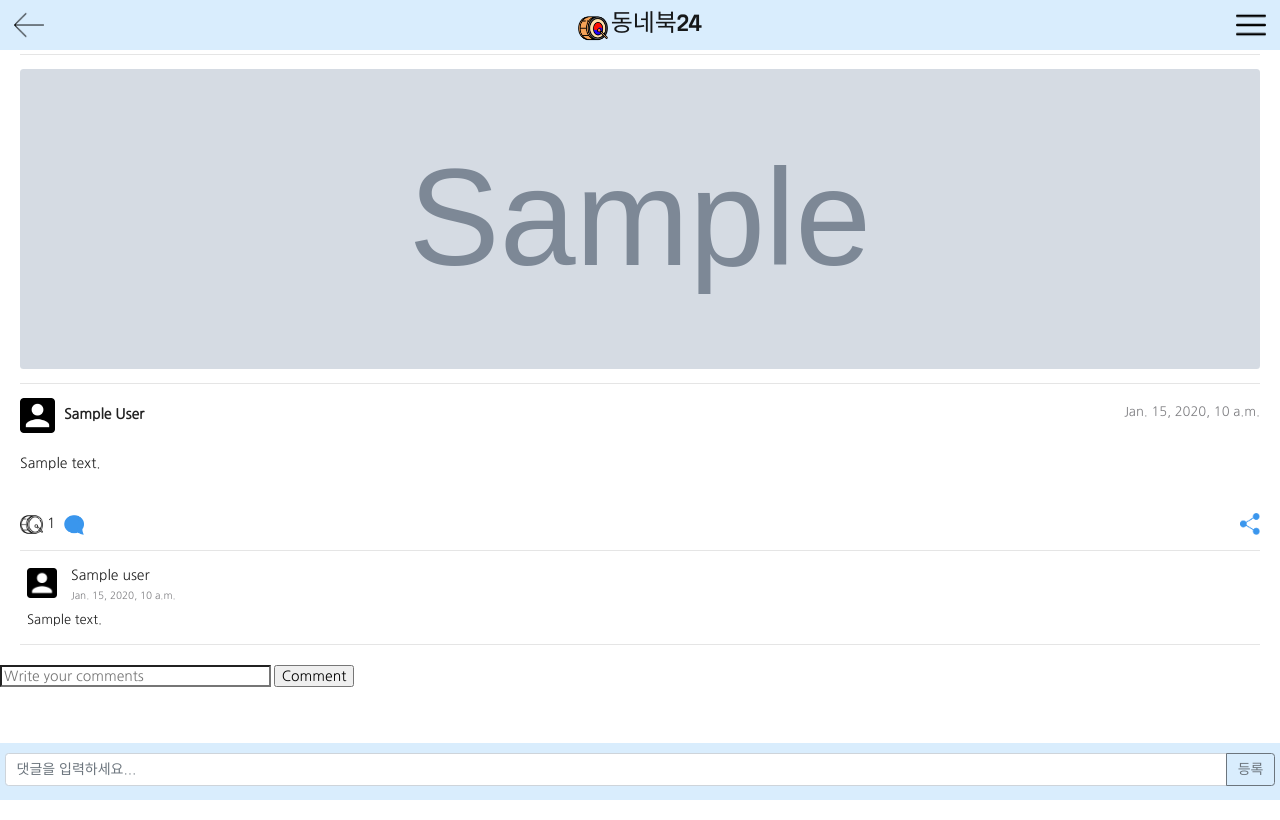
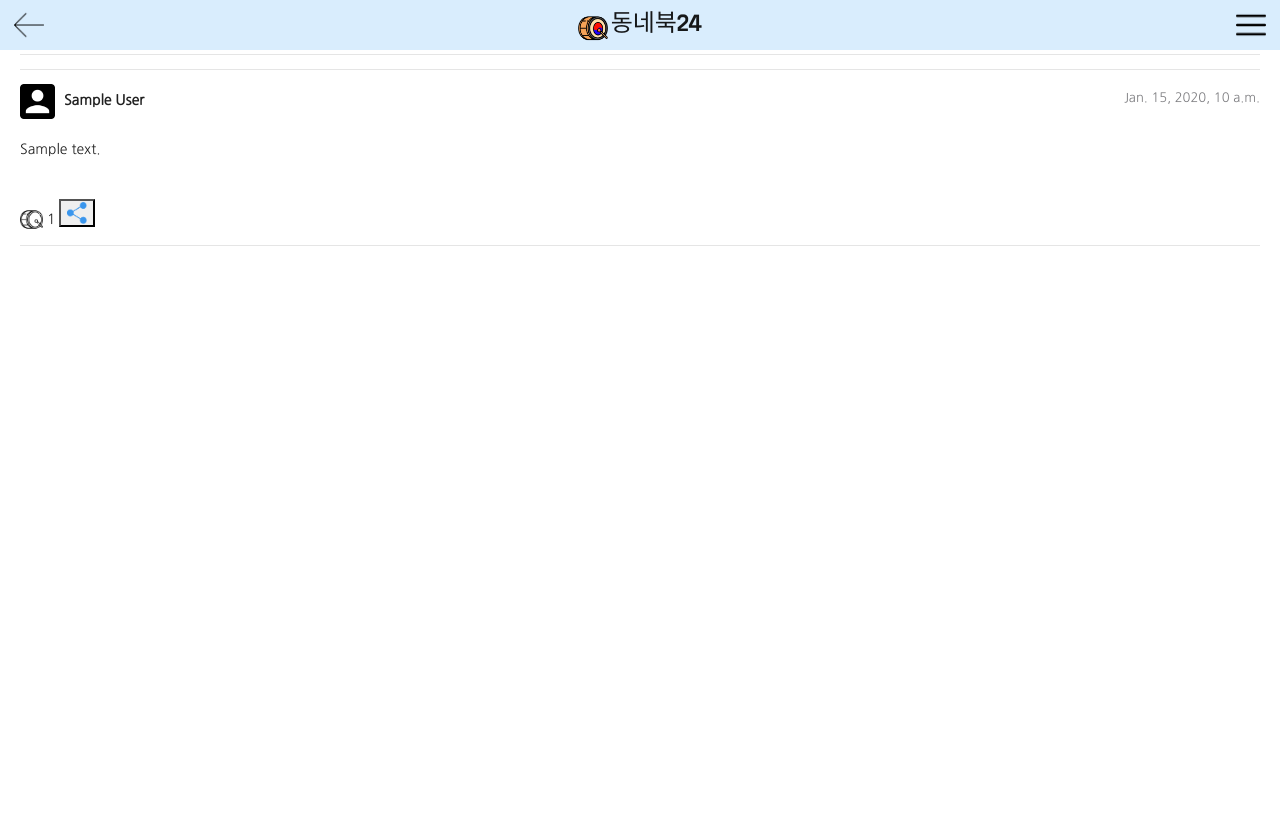
Before and after one commit to seleuchel/dongnebug24, a Django app: template dongnebug/templates/content.html in a window 1280 px wide. Run offline with Django 3.2, Linux system fonts and the light colour scheme; the template is opened without the code that fills it: most values are stand-ins (such as "Sample title", 1, 10 or a date in 2020); grey boxes marked "Sample" are stand-in pictures; some libraries are stand-ins or nearby versions.

Commit message:
Delete unused tags

```diff
--- a/dongnebug/templates/content.html
+++ b/dongnebug/templates/content.html
@@ -25,7 +25,7 @@
         </a>
         <a class="item"><br/></a>
         <a class="item">
-            <img id="menu_user"  src="{% static 'img/user.png' %}" width="60" height="80">
+            <img id="menu_user" src="{% static 'img/user.png' %}" width="60" height="80">
         </a>
         <div id="menu_username">{{ user.username }}<a href="{% url 'dongnebug:update_profile' user.pk %}"><img
                 id="profile_edit_button"
@@ -38,41 +38,53 @@
         <a class="item" href="{% url 'dongnebug:search' %}">
             <div id="menu_contents" style="font-weight : bold; font-size: small;color : #566573;">
                 <img id="menu_edit" src="{% static 'img/search.png' %}" width="20" height="20">
-              <div id ="menu_name" style ="float: right; margin-right : 145px; margin-top :4px;">북 검색</div>
+                <div id="menu_name" style="float: right; margin-right : 145px; margin-top :4px;">북 검색</div>
             </div>
         </a>
         <a class="item" href="{% url 'dongnebug:complain_list' %}">
             <div id="menu_contents" style="font-weight : bold; font-size: small;color : #566573;">
                 <img id="menu_edit" src="{% static 'img/gpsbukcolor.png' %}" width="22" height="22">
-              <div id ="menu_name" style ="float: right; margin-right : 145px; margin-top :7px;">주변 북</div>
+                <div id="menu_name" style="float: right; margin-right : 145px; margin-top :7px;">주변 북</div>
             </div>
         </a>
         <a class="item" href="{% url 'dongnebug:uploadedbuk' %}">
             <div id="menu_contents" style="font-weight : bold; font-size: small;color : #566573;">
                 <img id="menu_edit" src="{% static 'img/buk.png' %}" width="20" height="20">
-              <div id ="menu_name" style ="float: right; margin-right : 145px; margin-top :5px">올린 북</div>
+                <div id="menu_name" style="float: right; margin-right : 145px; margin-top :5px">올린 북</div>
             </div>
         </a>
         <a class="item" href="{% url 'dongnebug:knockedbuk' %}">
             <div id="menu_contents" style="font-weight : bold; font-size: small;color : #566573;">
                 <img id="menu_edit" src="{% static 'img/bukk.png' %}" width="23" height="23">
-              <div id ="menu_name" style ="float: right; margin-right : 133px; margin-top :7px">두드린 북</div>
+                <div id="menu_name" style="float: right; margin-right : 133px; margin-top :7px">두드린 북</div>
             </div>
         </a>
         <a class="item" href="{% url 'dongnebug:logout' %}">
             <div id="menu_contents" style="font-weight : bold; font-size: small;color : #566573;">
                 <img id="menu_edit" src="{% static 'img/logout.png' %}" width="20" height="20">
-              <div id ="menu_name" style ="float: right; margin-right : 136px; margin-top :3px">로그아웃</div>
+                <div id="menu_name" style="float: right; margin-right : 136px; margin-top :3px">로그아웃</div>
             </div>
         </a>
     </div>
-    <div id = "content-content" style="margin : 20px;">
+    <div id="content-content" style="margin : 20px;">
         <!-- 제목 받아오기 -->
         <div id="content-title">{{ complain.title }}</div>
         <hr>
 
         <!-- 사진이나 영상 받아오기 -->
-        <div id="content-img"><img class ="rounded" src="{{ complain.file.url }}" width="100%" height="300"></div>
+
+        {% if extension == 'png' or extension == 'jpg' %}
+            <div id="content-img">
+                <img class="rounded" src="{{ complain.file.url }}" width="100%" height="300">
+            </div>
+        {% elif extension == 'mp4' %}
+            <video oncontextmenu="return false;" class="rounded" width="100%" height="300" controls autoplay>
+
+                <source src="{{ complain.file.url }}" type="video/mp4">
+
+            </video>
+        {% endif %}
+
         <hr>
 
         <!-- 사람 아이콘 받아오기 -->
@@ -106,8 +118,8 @@
             {% endif %}
 
             <span id="count-{{ complain.id }}">{{ complain.sympathy_count }}</span>
-            <img class ="chat" id="count-{{ complain.id }}" src="{% static 'img/comment.png' %}" width="20" height="20">
-            <img class ="share" id="count-{{ complain.id }}" src="{% static 'img/share.png' %}" width="20" heigth="20">
+        <button type="button" onclick=getURL()><img class="share" id="count-{{ complain.id }}" src="{% static 'img/share.png' %}" width="20" heigth="20"></button>
+
         </div>
         <hr>
         <script type="text/javascript">
@@ -123,7 +135,7 @@
                 var pk = $(this).attr('name')
                 $.ajax({
                     type: "POST",
-                    url: "{% url 'dongnebug:complain_sympathy' complain.id %}",
+                    url: "{% url 'dongnebug:complain_sympathy' pk=request.user.id %}",
                     data: {'pk': pk, 'csrfmiddlewaretoken': '{{ csrf_token }}'},
                     datatype: "json",
                     success: function (response) {
@@ -144,54 +156,23 @@
             })
         </script>
 
-        {#        <script type="text/javascript">#}
-        {#        var state = 0;#}
-        {##}
-        {#        function ChangeImage() {#}
-        {##}
-        {#        }#}
-        {#    </script>#}
 
-        <!-- 댓글 보여주기 -->
-
-
-        <div id="contents">
-            {% for comment in comments %}
-                <div class="media">
-                    <!-- 이미지 삽입 -->
-                    <img id="comment-userimage" src="{% static 'img/user.png' %}" class="mr-3" width="30" height="30">
-                    <div id="conmment-username">
-                        {{ comment.user }}
-                        <div id="comment-date_time">{{ comment.pub_date }}</div>
-                    </div>
-                </div>
-                <div id="comment-content">{{ comment.content }}</div>
-                <hr>
-            {% endfor %}
-            <div id="contents-1">
-
-            </div>
-        </div>
-    </div>
-    <!-- 댓글 달기 기능 -->
-    <div id="comment-window" class="fixed-bottom">
-        <div class="input-group mb-3">
-            <input type="text" class="form-control" placeholder="댓글을 입력하세요..." aria-describedby="button-addon2">
-            <div class="input-group-append">
-                <button class="btn btn-outline-secondary" type="button" id="button-addon2">등록</button>
-            </div>
-        </div>
-    </div>
-    <form action="{% url "dongnebug:complain_detail" pk=complain.pk %}" method="post">
-        {% csrf_token %}
-        <input type="text" name="content" placeholder="Write your comments">
-        <input type="submit" value="Comment" value="Write">
-    </form>
     </div>
     <script>
         $('#menu').click(function () {
             $('.ui.sidebar').sidebar('setting', 'transition', 'overlay').sidebar('toggle');
         })
     </script>
+    <script>
+        function getURL() {
+            var dummy = document.createElement("textarea");
+            document.body.appendChild(dummy);
+            dummy.value = location.href;
+            dummy.select();
+            document.execCommand("copy");
+            document.body.removeChild(dummy);
+            alert('클립보드에 복사되었습니다.')
+        };
+    </script>
 
 {% endblock %}
--- a/dongnebug/templates/homepage.html
+++ b/dongnebug/templates/homepage.html
@@ -97,8 +97,6 @@
                         <div id="content-reaction">
                             <img src="{% static 'img/buk.png' %}" width="17" height="17" style ="margin-left : 2px;">
                             {{ complain.sympathy_count }}
-                            <img src="{% static 'img/comment.png' %}" width="15" height="15" style ="margin-left : 5px;">
-                            {{ complain.num_of_comments }}
                             <div id="homepage-content-date_time">{{ complain.pub_date }}</div>
                         </div>
                     </div>
--- a/dongnebug/templates/knockedbuk.html
+++ b/dongnebug/templates/knockedbuk.html
@@ -81,10 +81,8 @@
                                 <div id="knockedbuk-content_name">{{ complain.title }}</div>
                                 <div id="content-reaction-up-knocked">
                                     <img height="17" src="{% static 'img/drum2.png' %}" width="17">
-                                    {{ complain.num_of_sympathies }}
-                                    <img src="{% static 'img/comment.png' %}" width="15" height="15">
-                                    {{ complain.num_of_comments }}
-                                </div>
+                                    {{ complain.sympathy_count }}
+                                    </div>
                             </div>
                             {% if complain.is_complete %}
                                 <img id="doong" src="{% static 'img/둥.png' %}" class="mr-3" width="50" height="50">
--- a/dongnebug/templates/uploadedbuk.html
+++ b/dongnebug/templates/uploadedbuk.html
@@ -79,10 +79,8 @@
                             <div id="uploadedbuk-content_name">{{ complain.title }}</div>
                             <div id="content-reaction-up-knocked">
                                 <img src="{% static 'img/drum2.png' %}" width="17" height="17">
-                                {{ complain.num_of_sympathies }}
-                                <img src="{% static 'img/comment.png' %}" width="15" height="15">
-                                {{ complain.num_of_comments }}
-                            </div>
+                                {{ complain.sympathy_count }}
+                                </div>
                         </div>
                         {% if complain.is_complete %}
                             <img id="doong" src="{% static 'img/둥.png' %}" class="mr-3" width="50" height="50">
```
Lines whose indentation alone changed are shown as unchanged.
